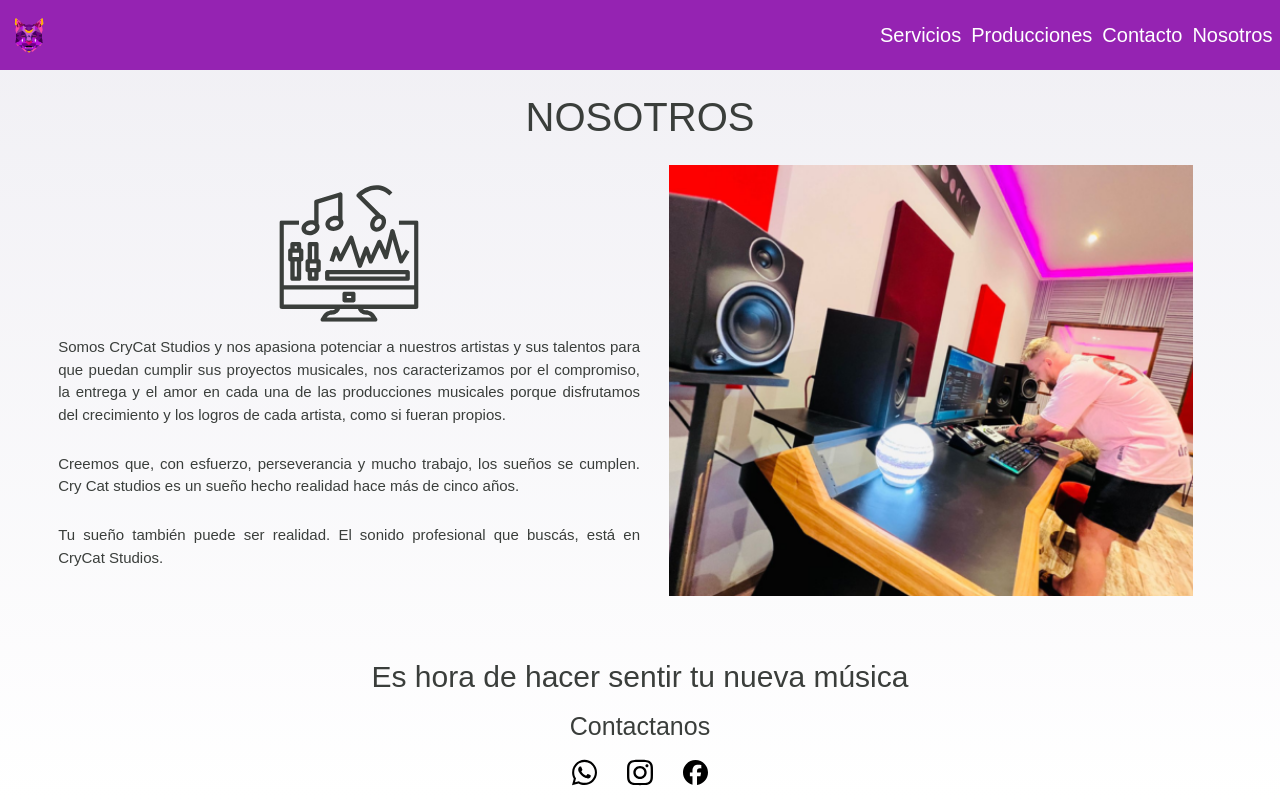
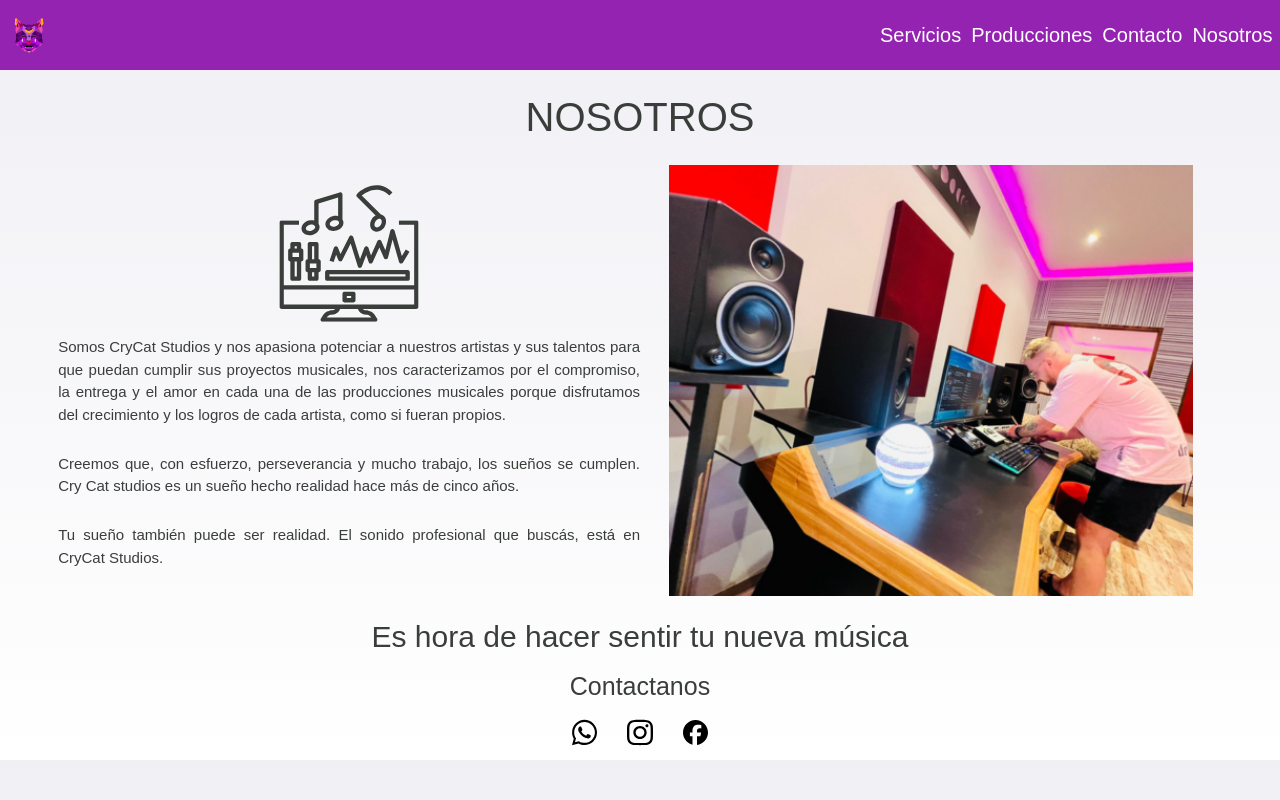
Before and after one commit to eduardo-godoy/crycats-tudios, a website: page pages/aboutus.html in a window 1280 px wide. Drawn offline with nearby package versions, Linux system fonts and the light colour scheme; a web font is replaced by a local one.

```diff
--- a/assets/scss/sections/mainAbout.scss
+++ b/assets/scss/sections/mainAbout.scss
@@ -1,8 +1,7 @@
 .main-about{
     width: 90%;
     margin: auto;
-    min-height: 80%;
-    min-height: 72vh;
+    height: 67vh;
 
     section{
         width: 100%;
```
Also changed, not shown: assets/css/style.css.
